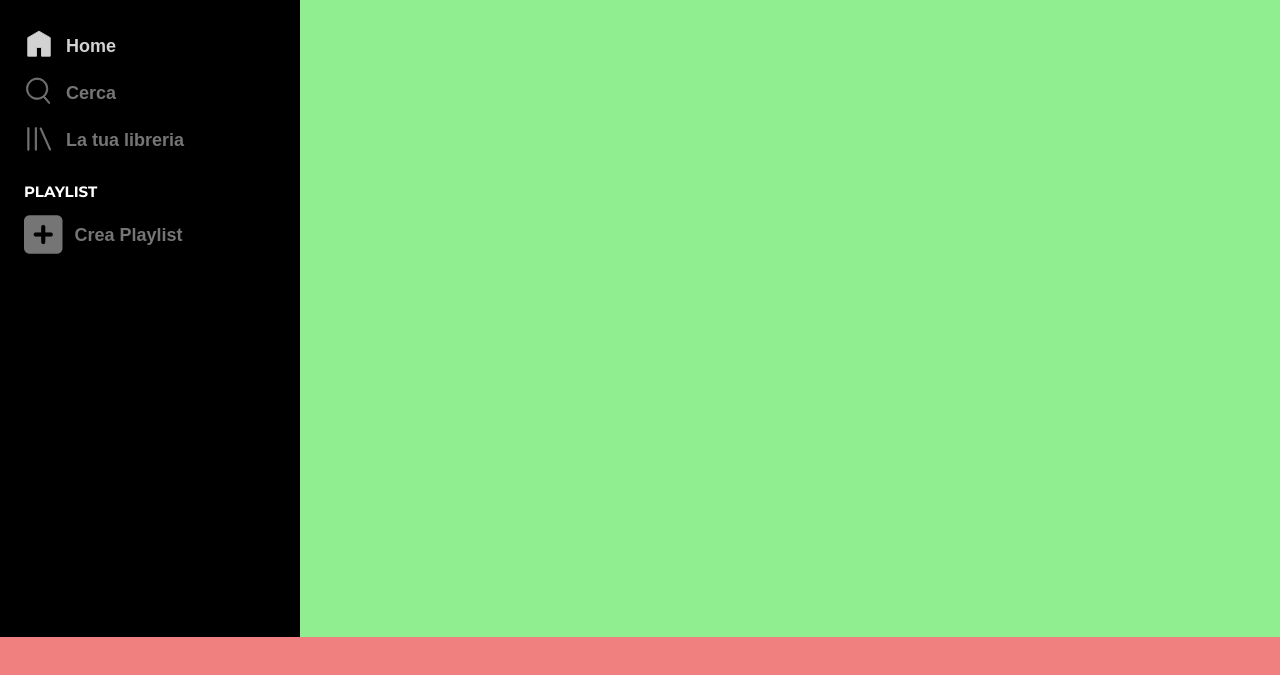
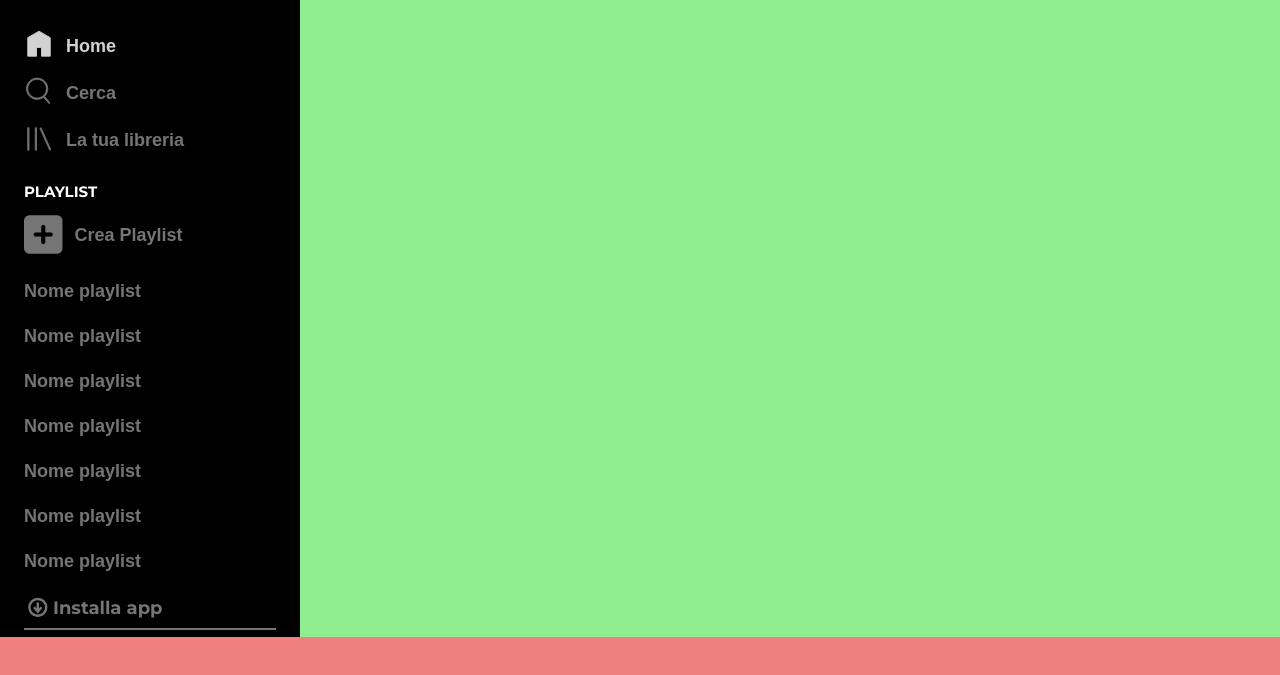
Before and after one commit to flavio-franceschetti/html-css-spotifyweb, a plain HTML site: page index.html in a window 1280 px wide. Shown: the part 83-758 px from the top of the page. Drawn offline with Linux system fonts and the light colour scheme.

Commit message:
feat: left nav bar layout complete

```diff
--- a/css/style.css
+++ b/css/style.css
@@ -46,6 +46,13 @@ h2 {
   margin-bottom: 1.2rem;
 }
 
+hr {
+  border: none;
+  height: 2px;
+  color: var(--dark-gray);
+  background-color: var(--dark-gray);
+}
+
 /* ******************************** */
 /* REUSABLE */
 .nav-selected-item {
@@ -55,10 +62,12 @@ h2 {
 }
 /* LEFT NAV BAR */
 #nav-bar {
+  display: flex;
+  flex-direction: column;
+  justify-content: space-between;
   flex-shrink: 0;
   width: 300px;
   padding: 1.6rem 2.4rem;
-  /* debug */
   background-color: black;
 }
 
@@ -101,6 +110,51 @@ li {
   stroke-width: 15;
 }
 
+/* playlist nav */
+
+.playlist-nav li {
+  margin-bottom: 2.4rem;
+}
+
+/* nav last section profile */
+.download-app {
+  display: flex;
+  align-items: center;
+  gap: 5px;
+  margin-bottom: 0.8rem;
+  font-size: 1.8rem;
+  font-weight: 700;
+  color: var(--dark-gray);
+}
+
+.download-app svg {
+  width: 2.4rem;
+  fill: var(--dark-gray);
+  stroke: var(--dark-gray);
+  stroke-width: 1;
+}
+
+/* profile */
+.profile {
+  display: flex;
+  align-items: center;
+  gap: 8px;
+
+  margin-top: 0.8rem;
+}
+
+.profile-name {
+  font-size: 1.8rem;
+  font-weight: 700;
+}
+
+.profile svg {
+  width: 3rem;
+  background-color: var(--dark-gray);
+  border-radius: 50%;
+  padding: 3px;
+}
+
 /* MAIN */
 main {
   width: 100%;
@@ -129,6 +183,8 @@ main {
 /* PLAYER */
 #player {
   height: 80px;
+  position: relative;
+  z-index: 999;
   /* debug */
   background-color: lightcoral;
 }
--- a/index.html
+++ b/index.html
@@ -30,6 +30,7 @@
     <div class="container">
       <!-- left nav bar -->
       <nav id="nav-bar">
+        <div>
           <div id="spotify-logo">
             <img src="img/logo.svg" alt="Spotify logo" />
           </div>
@@ -67,7 +68,10 @@
             <li>
               <button>
                 <span class="nav-icon"
-                ><svg viewBox="0 0 512 512" xmlns="http://www.w3.org/2000/svg">
+                  ><svg
+                    viewBox="0 0 512 512"
+                    xmlns="http://www.w3.org/2000/svg"
+                  >
                     <path
                       d="M291.301 81.778l166.349 373.587-19.301 8.635-166.349-373.587zM64 463.746v-384h21.334v384h-21.334zM192 463.746v-384h21.334v384h-21.334z"
                     />
@@ -86,7 +90,57 @@
                 <i class="fa-solid fa-square-plus"></i> Crea Playlist
               </button>
             </li>
+            <li>
+              <button>Nome playlist</button>
+            </li>
+            <li>
+              <button>Nome playlist</button>
+            </li>
+            <li>
+              <button>Nome playlist</button>
+            </li>
+            <li>
+              <button>Nome playlist</button>
+            </li>
+            <li>
+              <button>Nome playlist</button>
+            </li>
+            <li>
+              <button>Nome playlist</button>
+            </li>
+            <li>
+              <button>Nome playlist</button>
+            </li>
           </ul>
+        </div>
+
+        <!-- nav last section -->
+        <div class="nav-profile-section">
+          <a class="download-app" href="#">
+            <svg viewBox="0 0 20 20" xmlns="http://www.w3.org/2000/svg">
+              <title>Download icon</title>
+              <path
+                d="M12 11.657V6h-1v5.65L9.076 9.414l-.758.65 3.183 3.702 3.195-3.7-.758-.653L12 11.657zM11.5 2C7.358 2 4 5.358 4 9.5c0 4.142 3.358 7.5 7.5 7.5 4.142 0 7.5-3.358 7.5-7.5C19 5.358 15.642 2 11.5 2zm0 14C7.916 16 5 13.084 5 9.5S7.916 3 11.5 3 18 5.916 18 9.5 15.084 16 11.5 16z"
+                fill-rule="evenodd"
+              />
+            </svg>
+            <span>Installa app</span></a
+          >
+          <hr />
+          <a class="profile" href="#">
+            <span>
+              <svg viewBox="0 0 80 90" xmlns="http://www.w3.org/2000/svg">
+                <title>User Icon</title>
+                <path
+                  d="M67.74 61.78l-14.5-8.334c-.735-.422-1.24-1.145-1.385-1.98-.145-.835.088-1.685.638-2.33l5.912-6.93c3.747-4.378 5.81-9.967 5.81-15.737v-2.256c0-6.668-2.792-13.108-7.658-17.67C51.622 1.92 45.17-.386 38.392.054c-12.677.82-22.607 11.772-22.607 24.934v1.483c0 5.77 2.063 11.36 5.81 15.736l5.912 6.933c.55.644.783 1.493.638 2.33-.143.834-.648 1.556-1.383 1.98l-14.494 8.33C4.7 66.077 0 74.15 0 82.844v6.76h3.333v-6.76c0-7.5 4.055-14.46 10.59-18.174l14.5-8.334c1.597-.918 2.692-2.487 3.007-4.302.315-1.815-.19-3.66-1.387-5.06l-5.913-6.936c-3.23-3.775-5.01-8.594-5.01-13.57v-1.484c0-11.41 8.562-20.9 19.488-21.608 5.85-.377 11.415 1.61 15.67 5.598 4.26 3.992 6.605 9.404 6.605 15.24v2.254c0 4.976-1.778 9.796-5.01 13.57l-5.915 6.935c-1.195 1.4-1.7 3.246-1.386 5.06.313 1.816 1.41 3.385 3.008 4.303l14.507 8.338c6.525 3.71 10.58 10.67 10.58 18.17v6.76H80v-6.76c0-8.695-4.7-16.768-12.26-21.063z"
+                  fill="#ffffff"
+                  fill-rule="evenodd"
+                />
+              </svg>
+            </span>
+            <span class="profile-name">Jhon Doe</span>
+          </a>
+        </div>
       </nav>
       <!-- MAIN SECTION -->
       <main>
```
Lines whose indentation alone changed are shown as unchanged.
